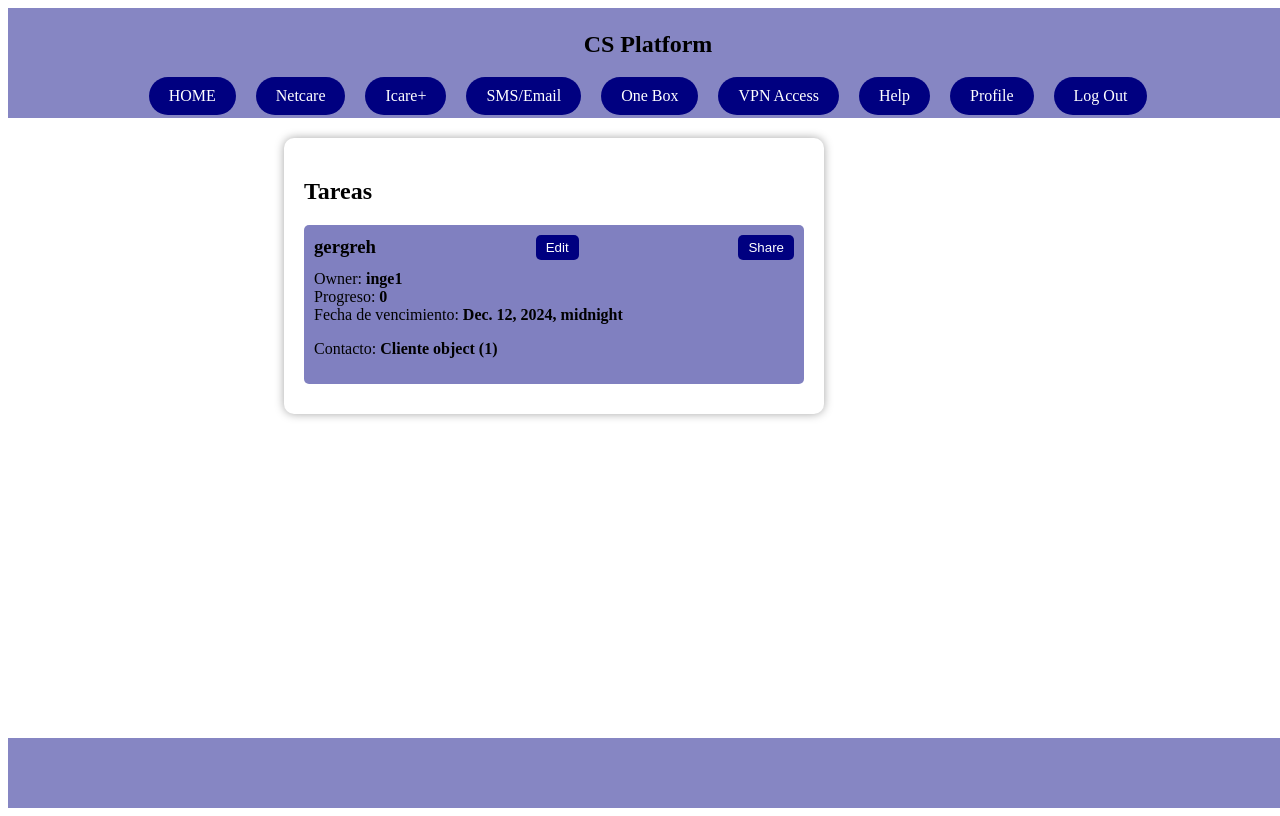
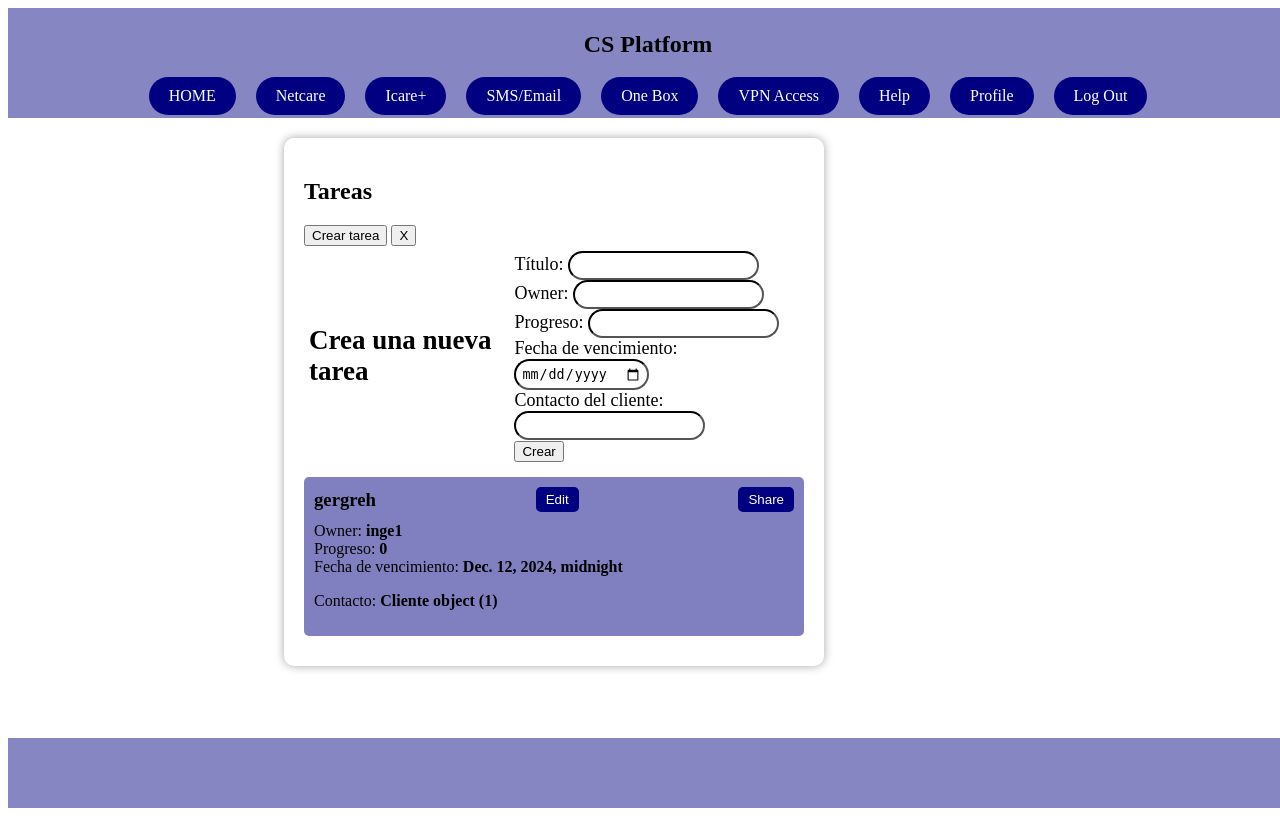
Before and after one commit to Juanca101010/ProyectoMonografia_Pasantia, a Django app: page / in a window 1280 px wide. Run offline with Django 4.2, Linux system fonts and the light colour scheme; data comes from the database, SQL or seed files in the repository.

Commit message:
añadir tarea deplegable

```diff
--- a/app/Static/app/css/dashboard.css
+++ b/app/Static/app/css/dashboard.css
@@ -89,14 +89,14 @@
   margin: 0;
 }
 
-  .task {
+.task,.modal-content {
   border-radius: 5px;
   padding: 10px;
   margin-bottom: 10px;
   background-color: rgba(0, 0, 128, 0.498);
 }
 
-  .task-header {
+.task-header,.modal-content {
   display: flex;
   align-items: center;
   justify-content: space-between;
@@ -138,6 +138,39 @@
   font-weight: bold;
 }
 
-  .task:hover{
+.task:hover {
   transform: scale(1.1);
 }
+
+.close {
+  position: absolute;
+  top: 10px;
+  right: 10px;
+  font-size: 24px;
+  font-weight: bold;
+  border: 2px solid #ccc;
+  padding: 5px 10px;
+  border-radius: 50%;
+  background-color: #fff;
+  cursor: pointer;
+  transition: all 0.2s ease-in-out;
+}
+
+.close:hover {
+  transform: scale(1.2);
+  background-color: #ccc;
+  color: #fff;
+}
+
+.modal-content,input{
+  border-radius: 30px;
+  background-color: white;
+  color: black;
+  border-color: black;
+  padding: 5px;
+}
+
+.modal-content,label{
+  padding: auto;
+  font-size: large;
+}
--- /dev/null
+++ b/app/Static/app/js/newtask.js
@@ -0,0 +1,17 @@
+var createTaskBtn = document.getElementById("create-task-btn");
+var modal = document.getElementById("create-task-modal");
+var closeBtn = document.getElementsByClassName("cerrar")[0];
+
+createTaskBtn.onclick = function () {
+  modal.style.display = "block";
+};
+
+closeBtn.onclick = function () {
+  modal.style.display = "none";
+};
+
+window.onclick = function (event) {
+  if (event.target == modal) {
+    modal.style.display = "none";
+  }
+};
--- a/app/templates/app/dashboardhw.html
+++ b/app/templates/app/dashboardhw.html
@@ -12,6 +12,7 @@
 <html>
 
 <body>
+  <script src="{% static 'app/js/newtask.js' %}"></script>
 
   <div id="contenedor" class="contenedor">
     <div id="header" class="header">
@@ -32,8 +33,51 @@
     <div class="contenido">
       <div class="dashboard navy">
         <h2>Tareas</h2>
+
+        <div class="add-task">
+          <button id="create-task-btn" class="create-btn">Crear tarea</button>
+          <button id="cerrar" class="cerrar">X</button>
+
+        </div>
+
+        <div id="create-task-modal" class="modal">
+          <div class="modal-content">
+            <div>
+              <h2>Crea una nueva tarea</h2>
+            </div>
+            <br></br>
+            <form action="" method="POST">
+              {% csrf_token %}
+              <div>
+                <label for="titulo">Título:</label>
+                <input type="text" id="titulo" name="titulo" required>
+              </div>
+              <div>
+                <label for="owner">Owner:</label>
+                <input type="text" id="owner" name="owner" required>
+              </div>
+
+              <div>
+                <label for="progreso">Progreso:</label>
+                <input type="number" id="progreso" name="progreso" required>
+              </div>
+
+              <div>
+                <label for="fecha_vencimiento">Fecha de vencimiento:</label>
+                <input type="date" id="fecha_vencimiento" name="fecha_vencimiento" required>
+              </div>
+
+              <div>
+                <label for="contacto_cliente">Contacto del cliente:</label>
+                <input type="text" id="contacto_cliente" name="contacto_cliente" required>
+              </div>
+              <button type="submit" class="submit-btn">Crear</button>
+            </form>
+          </div>
+        </div>
+
         <ul class="task-list">
-                  {%for lista  in tareas%}
+          {%for lista in tareas%}
           <li>
             <div class="task">
               <div class="task-header">
@@ -59,6 +103,7 @@
 
     <div class="footer"></div>
   </div>
+
 </body>
 
 </html>
```
Lines whose indentation alone changed are shown as unchanged.
